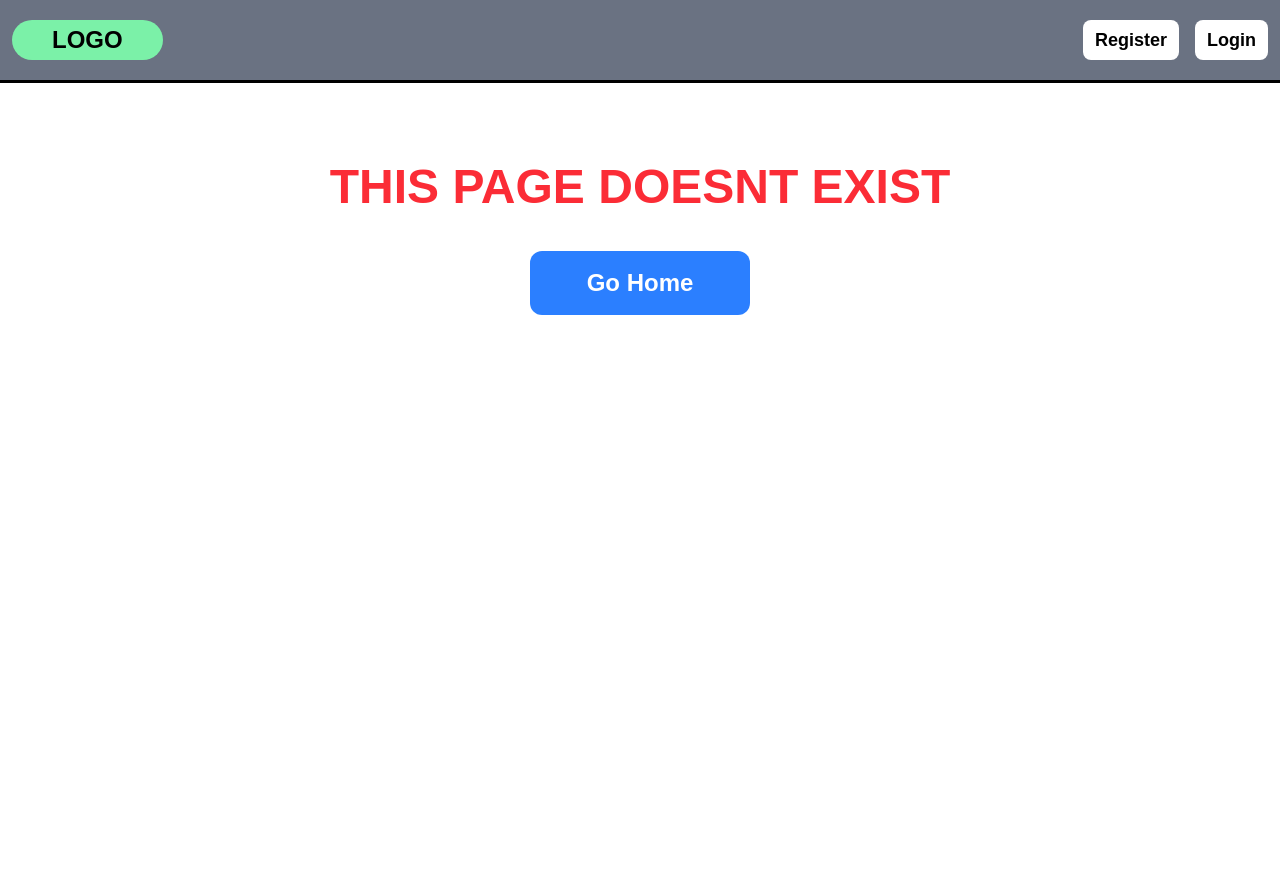
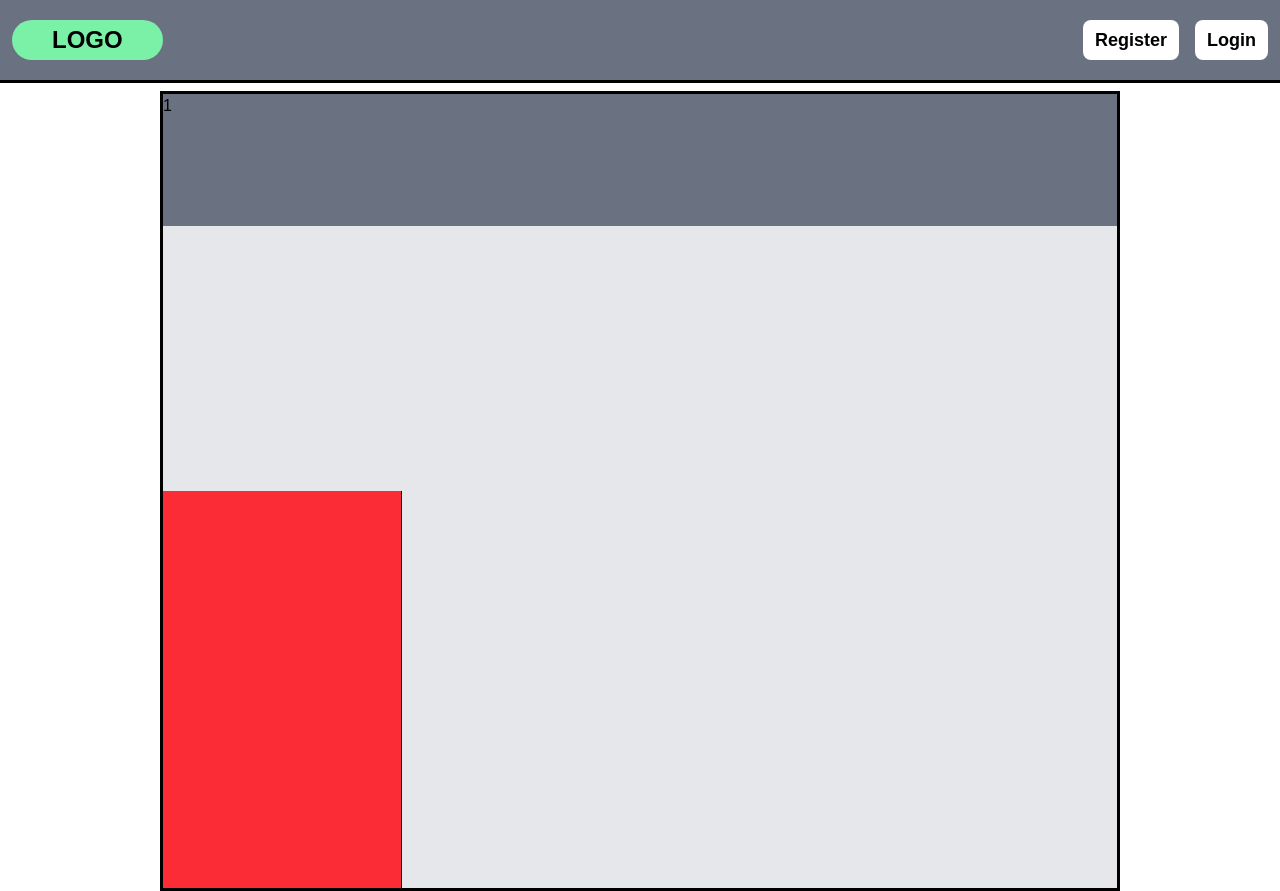
Before and after one commit to Mug56-sys/Dashboard-Firebase, a React (Vite) app: page /chats in a window 1280 px wide. Before the commit the page ends 800 px from the top, so only its background shows below. Built offline with nearby package versions, Linux system fonts and the light colour scheme.

Commit message:
Creating Chats.tsx and corresponding Route

```diff
--- a/src/App.tsx
+++ b/src/App.tsx
@@ -7,6 +7,7 @@ import Nav from "./components/Nav";
 import NotFound from "./pages/NotFound";
 import Register from "./pages/Register";
 import Login from "./pages/Login";
+import Chats from "./pages/Chats";
 
 function App() {
   const [userId, setUserId] = useState<string>("");
@@ -38,6 +39,9 @@ function App() {
           path="/login"
           element={<Login  setUserId={setUserId} setIsLogged={setIsLogged} />}
         />
+        <Route
+        path="/chats"
+        element={<Chats/>}/>
       </Routes>
     </>
   );
--- a/src/components/Nav.tsx
+++ b/src/components/Nav.tsx
@@ -44,8 +44,9 @@ export default function Nav({
             </button>
           </>
         ) : (
+          <>
           <button
-            className="bg-white cursor-pointer px-3 font-bold rounded-lg text-lg hover:bg-gray-200 w-3/4"
+            className="bg-white cursor-pointer px-3 font-bold rounded-lg text-lg hover:bg-gray-200"
             onClick={() => {
               navigate("/login");
               setIsLogged(false);
@@ -54,7 +55,13 @@ export default function Nav({
           >
             Log Off
           </button>
-        )}
+          <button className="bg-white cursor-pointer px-3 font-bold rounded-lg text-lg hover:bg-gray-200"
+          onClick={()=>{
+            navigate('/chats')
+          }}>
+            Chats
+          </button>
+        </>)}
       </div>
     </div>
   );
--- /dev/null
+++ b/src/pages/Chats.tsx
@@ -0,0 +1,10 @@
+export default function Chats() {
+  return (
+    <>
+      <div className="bg-gray-200 h-screen w-3/4 flex justify-self-center mt-2 border-[3px] grid grid-rows-2">
+      <span className="bg-gray-500 h-1/3 ">1</span>
+        <div className="w-1/4 border-r grid grid-row flex flex-row bg-red-500"></div>
+      </div>
+    </>
+  );
+}
--- a/src/pages/Register.tsx
+++ b/src/pages/Register.tsx
@@ -74,7 +74,7 @@ export default function Register({
     }
   };
 
-  const handleGoogleReg=()=>{
+  const handleGoogleReg=async()=>{
     signInWithPopup(auth, provider)
   .then(async(result) => {
     const user = result.user;
```
